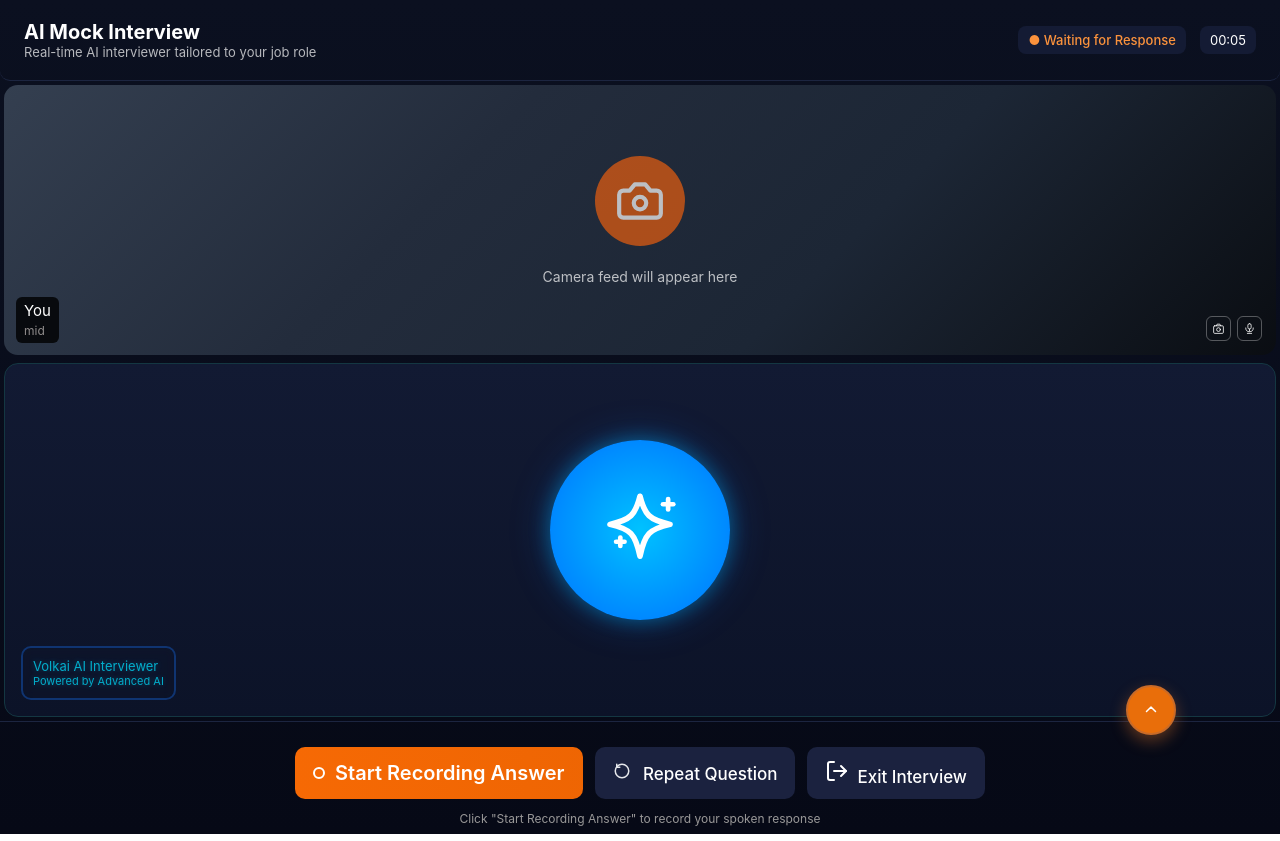
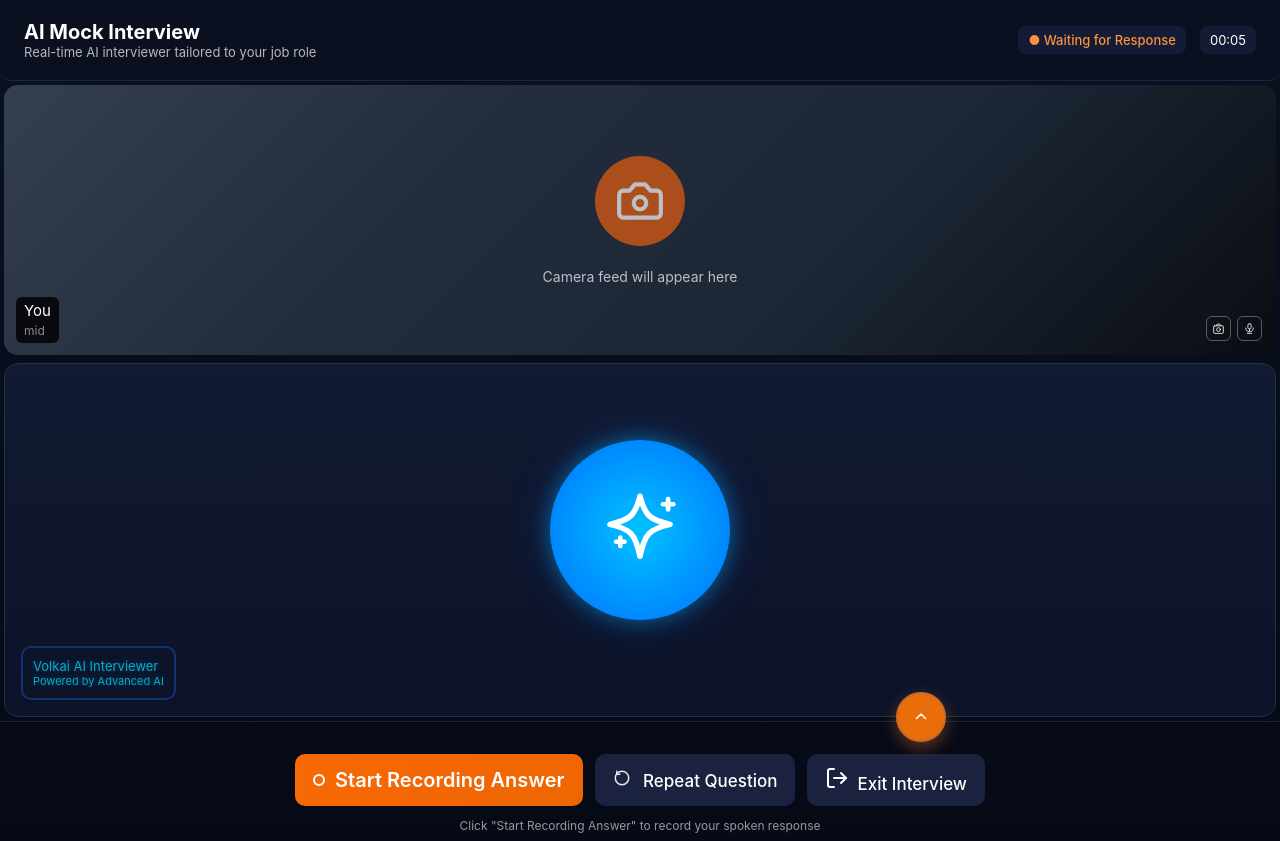
Before and after one commit to Khushi-Bhati/volkai-mockinterview-ui, a React (Create React App) app: page /Aiinterview in a window 1280 px wide. Built offline with nearby package versions, Linux system fonts and the light colour scheme.

Commit message:
Update AiInterview.css

```diff
--- a/src/Styles/AiInterview.css
+++ b/src/Styles/AiInterview.css
@@ -517,8 +517,8 @@
 
 .scroll-up {
 
- margin-top: -57px;
-  margin-left: 88%;
+ margin-top: -50px;
+  margin-left: 70%;
 
   width: 50px;
   height: 50px;
```
